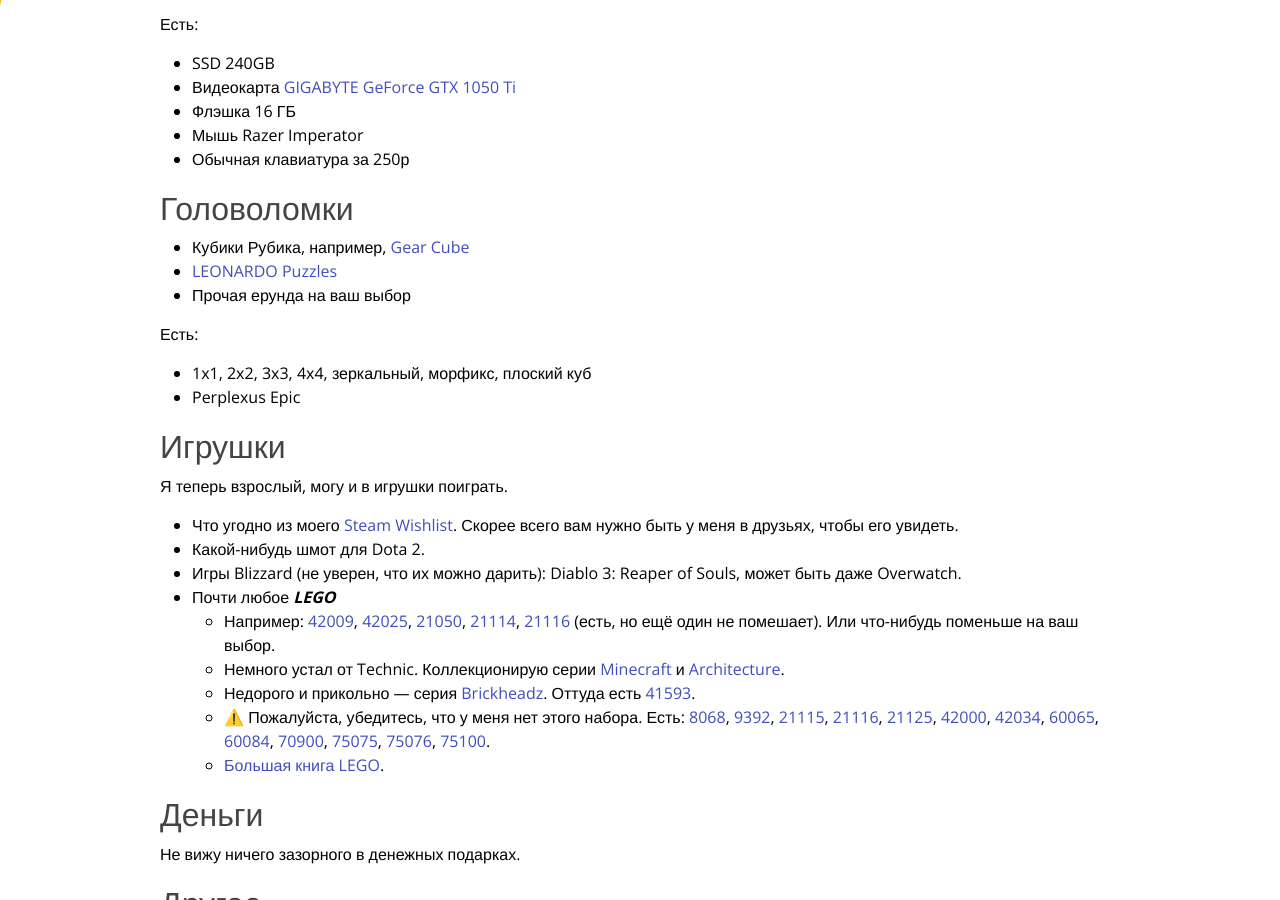
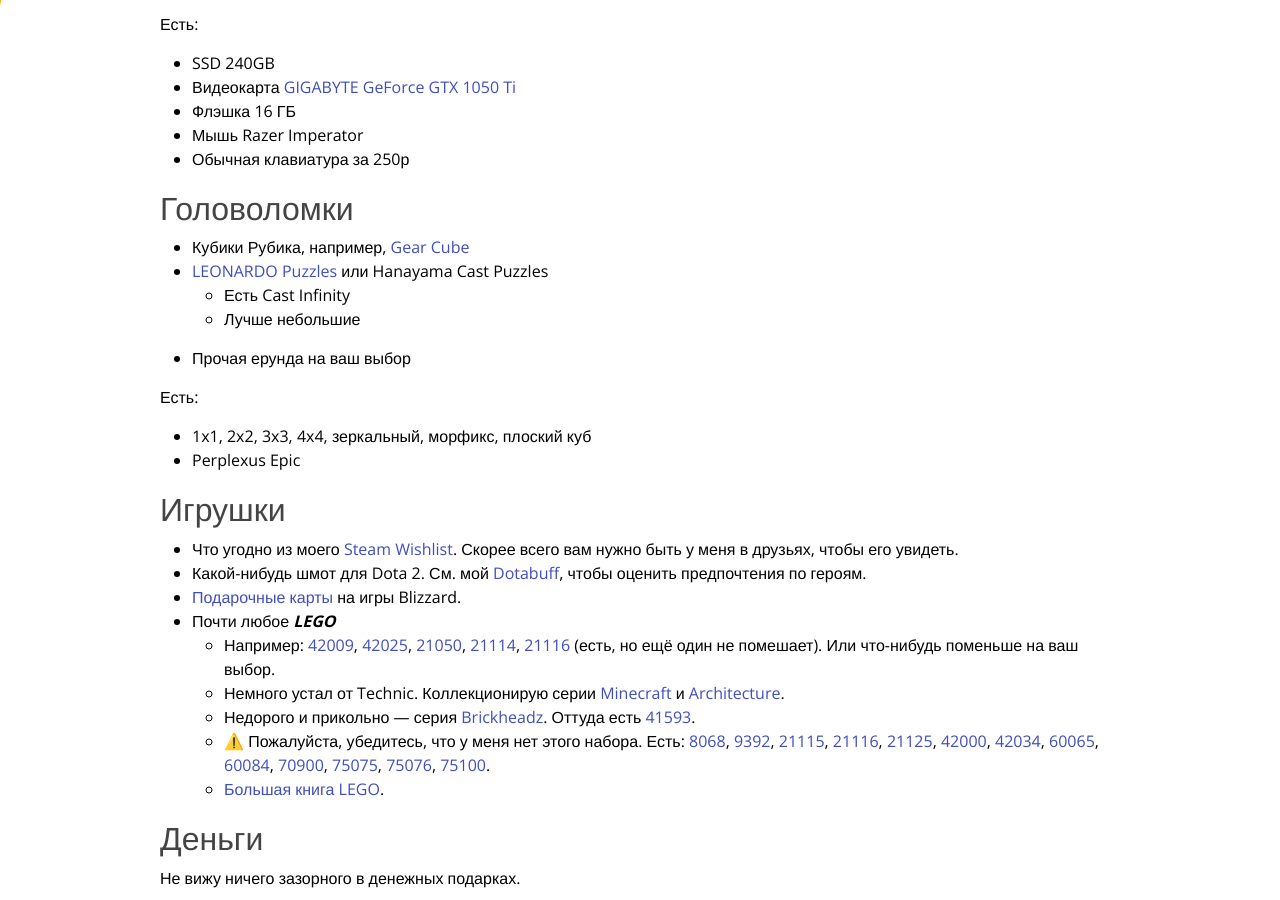
Before and after one commit to anton-rudeshko/anton-rudeshko.github.io, a Jekyll site: the page built from wishlist/index.md, in a window 1280 px wide and 900 px high, scrolled down 578 px. Built offline with Jekyll 4.4.1, drawn with Linux system fonts in a browser that asks for light colours; comment, search, counter and statistics services are not loaded; some of the changed text lies outside the part shown.

Commit message:
Yet another wishlist update

```diff
--- a/wishlist/index.md
+++ b/wishlist/index.md
@@ -45,7 +45,9 @@ title: Anton Rudeshko Wishlist
 ## Головоломки
 
   * Кубики Рубика, например, [Gear Cube](http://playlab.ru/toys/mefferts/gear-cube/)
-  * [LEONARDO Puzzles](http://www.leonardo-puzzles.com/)
+  * [LEONARDO Puzzles](http://www.leonardo-puzzles.com/) или Hanayama Cast Puzzles
+    * Есть Cast Infinity
+    * Лучше небольшие
   * Прочая ерунда на ваш выбор
 
 Есть:
@@ -55,11 +57,9 @@ title: Anton Rudeshko Wishlist
 
 ## Игрушки
 
-Я теперь взрослый, могу и в игрушки поиграть.
-
   * Что угодно из моего [Steam Wishlist][steam]. Скорее всего вам нужно быть у меня в друзьях, чтобы его увидеть.
-  * Какой-нибудь шмот для Dota 2.
-  * Игры Blizzard (не уверен, что их можно дарить): Diablo 3: Reaper of Souls, может быть даже Overwatch.
+  * Какой-нибудь шмот для Dota 2. См. мой [Dotabuff][dotabuff], чтобы оценить предпочтения по героям.
+  * [Подарочные карты][blizzard-giftcards] на игры Blizzard.
   * Почти любое ***LEGO***
     * Например: [42009][42009], [42025][42025], [21050][21050], [21114][21114], [21116][21116] (есть, но ещё один не помешает). Или что-нибудь поменьше на ваш выбор.
     * Немного устал от Technic. Коллекционирую серии [Minecraft][lego-minecraft] и [Architecture][lego-architecture].
@@ -68,7 +68,8 @@ title: Anton Rudeshko Wishlist
     * [Большая книга LEGO][lego-big].
 
 [steam]: http://steamcommunity.com/id/Tesla404/wishlist
-
+[dotabuff]: https://www.dotabuff.com/players/55714886
+[blizzard-giftcards]: https://giftcards.blizzard.com/
 
 [8068]: https://shop.lego.com/en-US/Rescue-Helicopter-8068
 [9392]: https://shop.lego.com/en-US/Quad-Bike-9392
```
Also changed, not shown: other parts of wishlist/index.md (+1 -1 lines).
